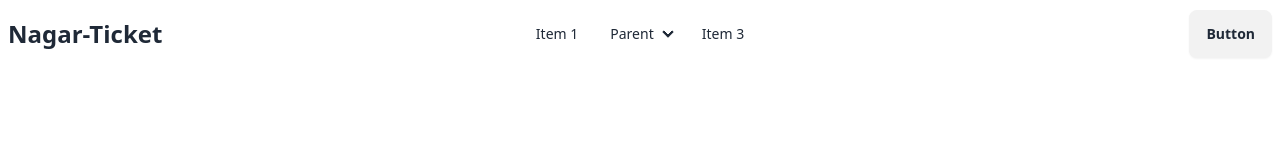
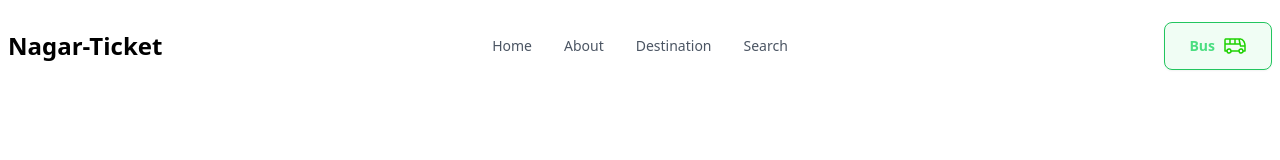
Before and after one commit to mdrobin73/assignment-05, a plain HTML site: page index.html in a window 1280 px wide. Drawn offline with nearby package versions, Linux system fonts and the light colour scheme.

Commit message:
added some changes in navigation

```diff
--- a/index.html
+++ b/index.html
@@ -11,7 +11,7 @@
 </head>
 
 <body>
-    <header>
+    <header class="max-w-7xl mx-auto mt-3">
         <section>
             <div>
                 <div class="navbar bg-base-100">
@@ -37,25 +37,18 @@
                                 <li><a>Item 3</a></li>
                             </ul>
                         </div>
-                        <a class="text-2xl font-bold">Nagar-Ticket</a>
+                        <a class="text-2xl font-extrabold text-black">Nagar-Ticket</a>
                     </div>
-                    <div class="navbar-center hidden lg:flex">
+                    <div class="navbar-center hidden lg:flex text-gray-600">
                         <ul class="menu menu-horizontal px-1">
-                            <li><a>Item 1</a></li>
-                            <li>
-                                <details>
-                                    <summary>Parent</summary>
-                                    <ul class="p-2">
-                                        <li><a>Submenu 1</a></li>
-                                        <li><a>Submenu 2</a></li>
-                                    </ul>
-                                </details>
-                            </li>
-                            <li><a>Item 3</a></li>
+                            <li><a>Home</a></li>
+                            <li><a>About</a></li>
+                            <li><a>Destination</a></li>
+                            <li><a>Search</a></li>
                         </ul>
                     </div>
                     <div class="navbar-end">
-                        <a class="btn">Button</a>
+                        <a class="btn border-green-500 text-green-400 font-bold py-0 px-6 bg-green-50">Bus <img src="images/bus-icon.png" alt=""></a>
                     </div>
                 </div>
             </div>
```
